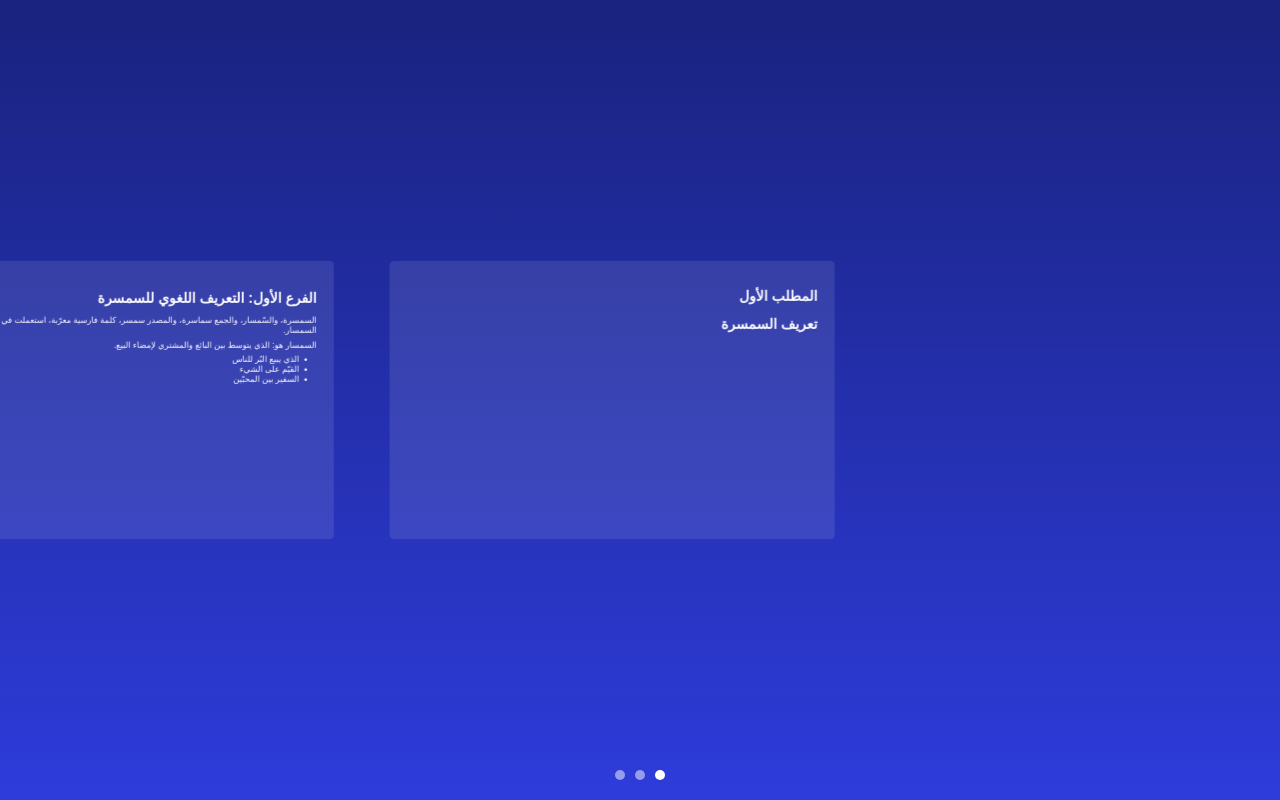
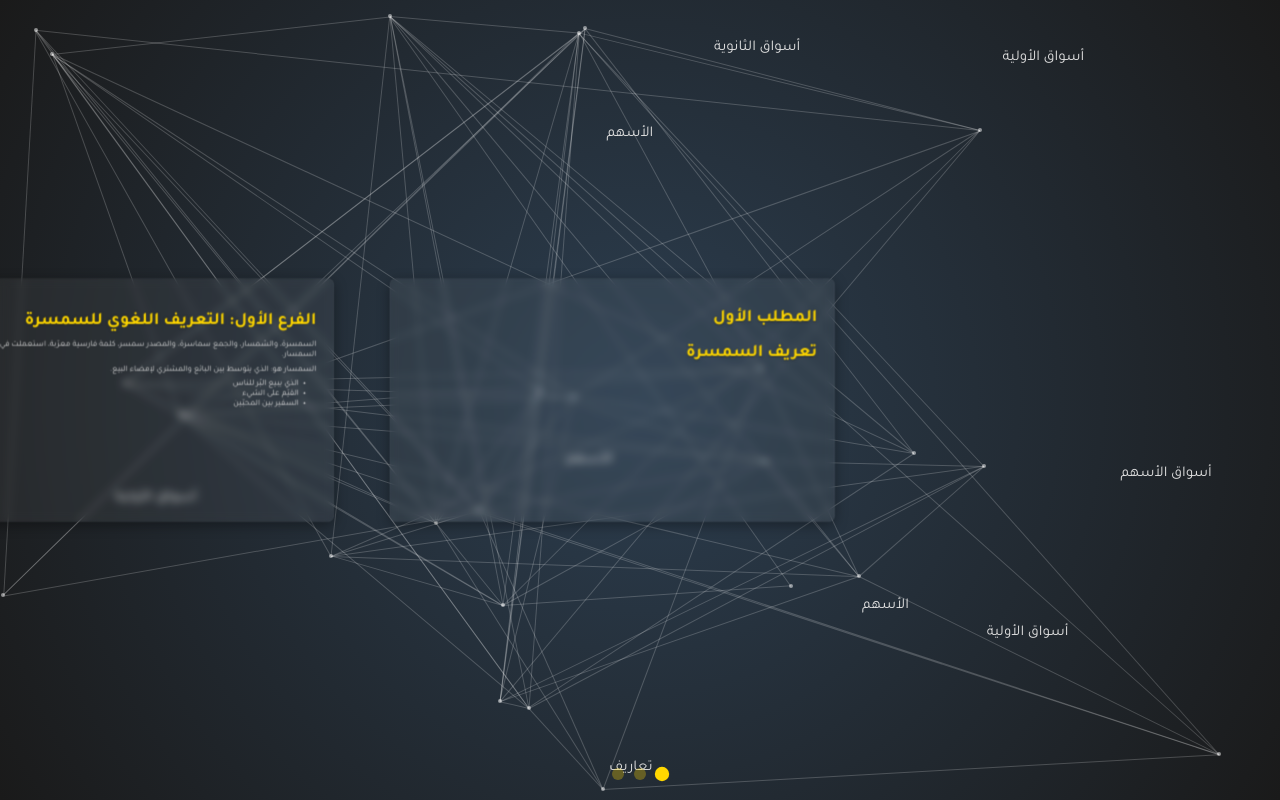
Before and after one commit to abdsa/Ibrahim-Aboulula-Presentation, a plain HTML site: page index.html in a window 1280 px wide. Drawn offline with Linux system fonts and the light colour scheme.

Commit message:
feature: added background moving keywords changed presentation theme added background network dots and lines made slide background blurry

```diff
--- a/index.html
+++ b/index.html
@@ -5,15 +5,17 @@
     <meta name="viewport" content="width=device-width, initial-scale=1.0" />
     <title>تعريف السمسرة</title>
     <style>
+      @import url("https://fonts.googleapis.com/css2?family=Tajawal:wght@400;700&display=swap");
+
       body,
       html {
         margin: 0;
         padding: 0;
         width: 100%;
         height: 100%;
-        font-family: Arial, sans-serif;
-        background-color: #1a237e;
-        color: white;
+        font-family: "Tajawal", Arial, sans-serif;
+        background-color: #121212;
+        color: #e0e0e0;
         overflow: hidden;
       }
       .presentation {
@@ -24,31 +26,40 @@
         overflow: hidden;
         position: relative;
         perspective: 1000px;
+        background: radial-gradient(circle at center, #2c3e50, #1a1a1a);
       }
       .slides-container {
         display: flex;
         padding: 0 5%;
         transform-style: preserve-3d;
-        transition: transform 1.5s ease;
+        transition: transform 0.5s ease;
       }
       .slide {
         flex: 0 0 auto;
         width: 80vw;
-        height: 80vh;
-        margin-right: 10vw;
-        background-color: rgba(255, 255, 255, 0.1);
-        border-radius: 10px;
+        height: 70vh;
+        background-color: rgba(255, 255, 255, 0.05);
+        border-radius: 15px;
         padding: 40px;
         box-sizing: border-box;
         cursor: pointer;
-        transition: all 0.3s ease;
+        transition: all 0.5s ease;
         transform-origin: center center -500px;
+        position: relative;
+        z-index: 1;
+        backdrop-filter: blur(10px);
+        -webkit-backdrop-filter: blur(10px);
+        border: 1px solid rgba(255, 255, 255, 0.1);
+        box-shadow: 0 8px 32px 0 rgba(0, 0, 0, 0.37);
+        overflow: hidden;
+        margin-right: 10vw;
       }
-
       .slide h1,
       .slide h2 {
         margin-bottom: 20px;
-        font-size: 2em;
+        font-size: 2.5em;
+        text-shadow: 0 2px 4px rgba(0, 0, 0, 0.3);
+        color: #ffd700;
       }
       .slide p,
       .slide ul,
@@ -66,39 +77,85 @@
         z-index: 101;
       }
       .dot {
-        width: 10px;
-        height: 10px;
+        width: 12px;
+        height: 12px;
         border-radius: 50%;
-        background-color: rgba(255, 255, 255, 0.5);
+        background-color: rgba(255, 215, 0, 0.3);
         cursor: pointer;
+        transition: all 0.3s ease;
       }
       .dot.active {
-        background-color: white;
+        background-color: #ffd700;
+        transform: scale(1.2);
       }
-      .water-surface {
+      .business-icon {
         position: absolute;
-        bottom: 0;
-        left: 0;
-        width: 100%;
-        height: 50%;
-        background: linear-gradient(to bottom, rgba(26, 35, 126, 0.8), #2e3cdb);
-        transform-origin: bottom;
-        animation: water-movement 10s infinite linear;
+        opacity: 0.1;
+        transition: all 0.5s ease;
       }
-      @keyframes water-movement {
+      .network-dot {
+        position: absolute;
+        width: 4px;
+        height: 4px;
+        background-color: rgba(255, 255, 255, 0.5);
+        border-radius: 50%;
+      }
+      .network-line {
+        position: absolute;
+        height: 1px;
+        background-color: rgba(255, 255, 255, 0.2);
+        transform-origin: 0 50%;
+      }
+
+      .financial-symbol {
+        position: absolute;
+        font-size: 15px;
+        opacity: 0;
+        animation: float 10s infinite;
+      }
+
+      @keyframes float {
         0%,
         100% {
-          transform: scaleY(1);
+          transform: translateY(0);
         }
         50% {
-          transform: scaleY(2);
+          transform: translateY(-20px);
+        }
+      }
+      @keyframes pulse {
+        0%,
+        100% {
+          transform: scale(1);
+        }
+        50% {
+          transform: scale(1.05);
+        }
+      }
+
+      @keyframes float {
+        0%,
+        100% {
+          transform: translate(0, 0);
+          opacity: 0;
+        }
+        25% {
+          opacity: 1;
+        }
+        75% {
+          opacity: 1;
+        }
+        50% {
+          transform: translate(var(--tx), var(--ty));
         }
       }
     </style>
   </head>
   <body>
     <div class="presentation">
-      <div class="water-surface"></div>
+      <div class="background-animations">
+        <!-- Stock charts, financial symbols, and network will be added here by JavaScript -->
+      </div>
       <div class="slides-container">
         <div class="slide">
           <h1>المطلب الأول</h1>
@@ -156,12 +213,12 @@
             <li>السفير بين المحبّين</li>
           </ul>
         </div>
-        <!-- Add more slides here -->
       </div>
     </div>
     <div class="navigation-dots"></div>
 
     <script>
+      document.addEventListener("DOMContentLoaded", function () {
         const presentation = document.querySelector(".presentation");
         const slidesContainer = document.querySelector(".slides-container");
         const slides = Array.from(document.querySelectorAll(".slide"));
@@ -202,6 +259,16 @@
           updateDots();
         }
 
+        function animateIcons() {
+          const icons = document.querySelectorAll(".business-icon");
+          icons.forEach((icon, index) => {
+            icon.style.animation =
+              index % 2 === 0
+                ? "float 3s ease-in-out infinite"
+                : "pulse 3s ease-in-out infinite";
+          });
+        }
+
         function zoomSlide() {
           if (!isZoomed) {
             isZoomed = true;
@@ -237,6 +304,88 @@
 
         // Initial setup
         scrollToSlide(0);
+        animateIcons();
+
+        const backgroundAnimations = document.querySelector(
+          ".background-animations"
+        );
+
+        // Create financial symbols
+        const keywords = [
+          "السمسرة",
+          "الأسهم",
+          "تعاريف",
+          "أسواق الأسهم",
+          "أسواق الأولية",
+          "أسواق الثانوية",
+        ];
+        for (let i = 0; i < 10; i++) {
+          const symbol = document.createElement("div");
+          symbol.classList.add("financial-symbol");
+          symbol.textContent =
+            keywords[Math.floor(Math.random() * keywords.length)];
+          symbol.style.left = `${Math.random() * 100}%`;
+          symbol.style.top = `${Math.random() * 100}%`;
+          symbol.style.setProperty("--tx", `${(Math.random() - 0.5) * 100}px`);
+          symbol.style.setProperty("--ty", `${(Math.random() - 0.5) * 100}px`);
+          backgroundAnimations.appendChild(symbol);
+        }
+
+        // Create network effect
+        const network = document.createElement("div");
+        network.classList.add("network");
+        backgroundAnimations.appendChild(network);
+
+        const dotCount = 25;
+        const dots = [];
+
+        for (let i = 0; i < dotCount; i++) {
+          const dot = document.createElement("div");
+          dot.classList.add("network-dot");
+          dot.style.left = `${Math.random() * 100}%`;
+          dot.style.top = `${Math.random() * 100}%`;
+          network.appendChild(dot);
+          dots.push(dot);
+        }
+
+        const lines = [];
+        for (let i = 0; i < dotCount; i++) {
+          for (let j = i + 1; j < dotCount; j++) {
+            if (Math.random() < 0.3) {
+              const line = document.createElement("div");
+              line.classList.add("network-line");
+              network.appendChild(line);
+              lines.push({ line, start: dots[i], end: dots[j] });
+            }
+          }
+        }
+
+        function updateNetworkLines() {
+          lines.forEach(({ line, start, end }) => {
+            const rect1 = start.getBoundingClientRect();
+            const rect2 = end.getBoundingClientRect();
+            const angle = Math.atan2(
+              rect2.top - rect1.top,
+              rect2.left - rect1.left
+            );
+            const length = Math.hypot(
+              rect2.top - rect1.top,
+              rect2.left - rect1.left
+            );
+
+            line.style.left = `${rect1.left + rect1.width / 2}px`;
+            line.style.top = `${rect1.top + rect1.height / 2}px`;
+            line.style.width = `${length}px`;
+            line.style.transform = `rotate(${angle}rad)`;
+          });
+        }
+
+        // Initial update of network lines
+        updateNetworkLines();
+
+        // Add window resize event listener to update network lines
+        window.addEventListener("resize", updateNetworkLines);
+      });
     </script>
   </body>
 </html>
```
Lines whose indentation alone changed are shown as unchanged.
